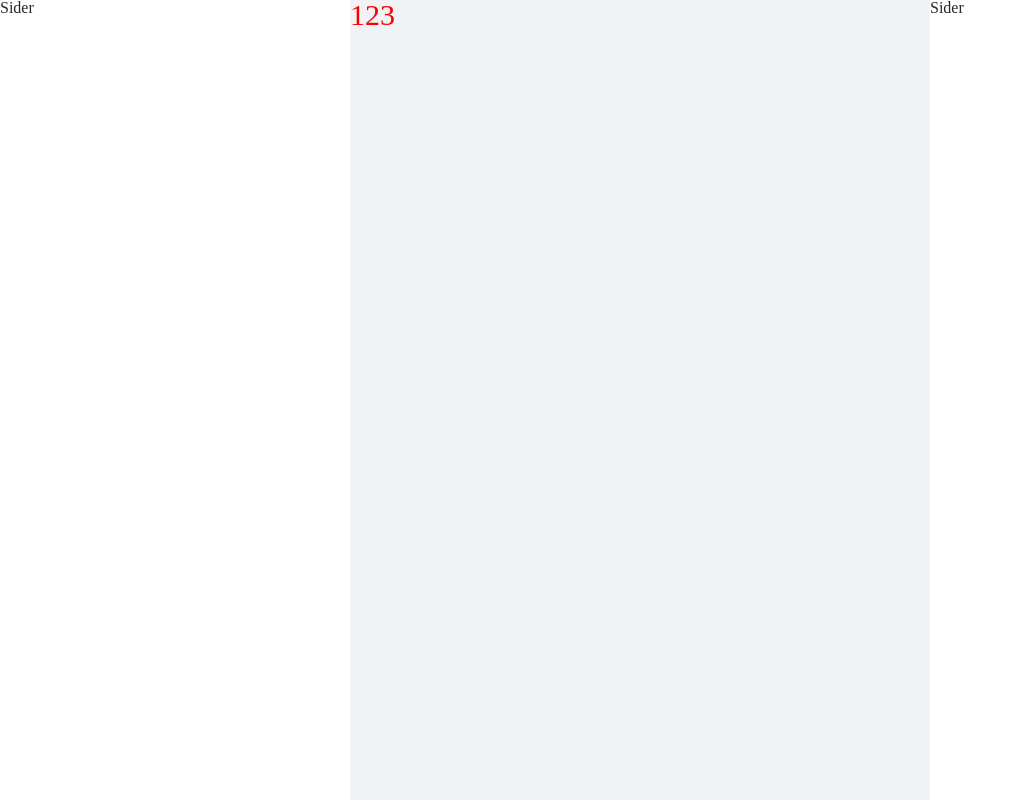
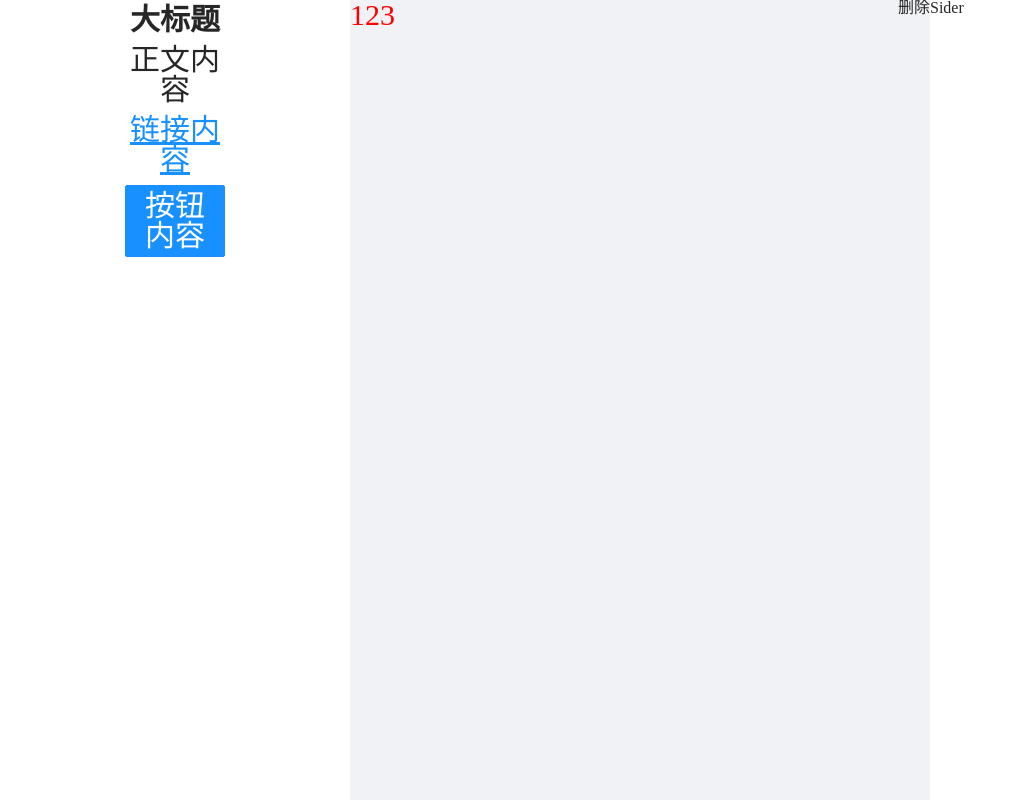
Before and after one commit to zhengwei741/h5-editer, a Vue app: page /editer in a window 1280 px wide. Shown: the whole page, without its empty margins (0-1026 px from the left). Built offline with nearby package versions, Linux system fonts and the light colour scheme.

Commit message:
新增组件列表

```diff
--- a/src/components/LText/index.vue
+++ b/src/components/LText/index.vue
@@ -1,17 +1,17 @@
 <template>
-  <component :is="tag" :style="styleProps">
+  <component :is="tag" :style="styleProps" @click="handleClick">
     {{ text }}
   </component>
 </template>
 
 <script lang="ts">
-import { defineComponent, computed } from 'vue'
-import { pick } from 'lodash-es'
+import { defineComponent } from 'vue'
 import {
   transformToComponentProps,
   TextComponentProps,
   textDefaultProps,
-} from '@/shared/defaultProps'
+} from '../../shared/defaultProps'
+import useCommonComponent from '../../hooks/useCommonComponent'
 
 const defaultProps = transformToComponentProps(TextComponentProps)
 
@@ -21,16 +21,16 @@ export default defineComponent({
       type: String,
       default: 'span',
     },
-    text: {
-      type: String,
-      default: '',
-    },
     ...defaultProps,
   },
   setup(props) {
-    const styleProps = computed(() => pick(props, textDefaultProps))
+    const { styleProps, handleClick } = useCommonComponent(
+      props,
+      textDefaultProps
+    )
     return {
       styleProps,
+      handleClick,
     }
   },
 })
--- /dev/null
+++ b/src/components/componentList/index.vue
@@ -0,0 +1,57 @@
+<template>
+  <div class="component-list">
+    <div
+      v-for="(template, index) of templates"
+      class="component-item"
+      :key="index"
+      @click="onItemClick(template)"
+    >
+      <l-tetx v-bind="template"></l-tetx>
+    </div>
+  </div>
+</template>
+
+<script lang="ts">
+import { defineComponent, computed } from 'vue'
+import { useStore } from 'vuex'
+
+import LTetx from '../LText/index.vue'
+import { defaultTextTemplates } from '@/shared/defaultTemplates'
+import { CommonDefaultProps } from '../../shared/defaultProps'
+
+import { v4 as uuidv4 } from 'uuid'
+
+export default defineComponent({
+  components: {
+    LTetx,
+  },
+  setup() {
+    const templates = computed(() => defaultTextTemplates)
+    const store = useStore()
+
+    const onItemClick = (template: Partial<CommonDefaultProps>) => {
+      store.commit('addComponent', {
+        props: template,
+        name: 'l-text',
+        id: uuidv4(),
+      })
+    }
+
+    return {
+      templates,
+      onItemClick,
+    }
+  },
+})
+</script>
+<style lang="less" scoped>
+.component-list {
+  .component-item {
+    text-align: center;
+    display: flex;
+    justify-content: center;
+    cursor: pointer;
+    padding: 5px;
+  }
+}
+</style>
--- /dev/null
+++ b/src/hooks/useCommonComponent.ts
@@ -0,0 +1,22 @@
+import { computed } from 'vue'
+import { pick } from 'lodash-es'
+import { TextComponentProps } from '../shared/defaultProps'
+
+const useCommonComponent = function (
+  props: Readonly<Partial<TextComponentProps>>,
+  picks: string[]
+) {
+  const styleProps = computed(() => pick(props, picks))
+
+  const handleClick = () => {
+    if (props.actionType === 'url' && props.url) {
+      window.location.href = props.url
+    }
+  }
+  return {
+    styleProps,
+    handleClick,
+  }
+}
+
+export default useCommonComponent
--- a/src/shared/defaultProps.ts
+++ b/src/shared/defaultProps.ts
@@ -1,58 +1,71 @@
-// export interface CommonDefaultProps {
-//   // actions
-//   actionType: string
-//   url: string
-//   // size
-//   height: string
-//   width: string
-//   paddingLeft: string
-//   paddingRight: string
-//   paddingTop: string
-//   paddingBottom: string
-//   // border type
-//   borderStyle: string
-//   borderColor: string
-//   borderWidth: string
-//   borderRadius: string
-//   // shadow and opacity
-//   boxShadow: string
-//   opacity: string
-//   // position and x,y
-//   position: string
-//   left: string
-//   top: string
-//   right: string
-// }
+export interface CommonDefaultProps {
+  // actions
+  actionType: string
+  url: string
+  // size
+  height: string
+  width: string
+  paddingLeft: string
+  paddingRight: string
+  paddingTop: string
+  paddingBottom: string
+  // border type
+  borderStyle: string
+  borderColor: string
+  borderWidth: string
+  borderRadius: string
+  // shadow and opacity
+  boxShadow: string
+  opacity: string
+  // position and x,y
+  position: string
+  left: string
+  top: string
+  right: string
+}
 
-// export interface TextComponentProps {
-//   text: string
-//   fontSize: string
-//   fontFamily: string
-//   fontWeight: string
-//   fontStyle: string
-//   textDecoration: string
-//   lineHeight: string
-//   textAlign: string
-//   color: string
-//   backgroundColor: string
-// }
+export interface TextComponentProps extends CommonDefaultProps {
+  text: string
+  fontSize: string
+  fontFamily: string
+  fontWeight: string
+  fontStyle: string
+  textDecoration: string
+  lineHeight: string
+  textAlign: string
+  color: string
+  backgroundColor: string
+}
 
 import { mapValues, without } from 'lodash-es'
 
-export const CommonDefaultProps = {
+export const CommonDefaultProps: CommonDefaultProps = {
   // actions
   actionType: '',
   url: '',
   // size
   height: '',
-  width: '300px',
-  paddingLeft: 0,
-  paddingRight: 0,
-  paddingTop: 0,
-  paddingBottom: 0,
+  width: '373px',
+  paddingLeft: '0px',
+  paddingRight: '0px',
+  paddingTop: '0px',
+  paddingBottom: '0px',
+  // border type
+  borderStyle: 'none',
+  borderColor: '#000',
+  borderWidth: '0',
+  borderRadius: '0',
+  // shadow and opacity
+  boxShadow: '0 0 0 #000000',
+  opacity: '1',
+  // position and x,y
+  position: 'relative', //  absolute
+  left: '0',
+  top: '0',
+  right: '0',
 }
 
-export const TextComponentProps = {
+export const TextComponentProps: TextComponentProps = {
   text: '',
   fontSize: '30px',
   fontFamily: '',
@@ -73,10 +86,12 @@ export const textDefaultProps = without(
   'text'
 )
 
-export const transformToComponentProps = (props: any) => {
+export const transformToComponentProps = <T extends CommonDefaultProps>(
+  props: T
+) => {
   return mapValues(props, function (item) {
     return {
-      type: item.constructor,
+      type: (item as any).constructor as StringConstructor,
       default: item,
     }
   })
--- /dev/null
+++ b/src/shared/defaultTemplates.ts
@@ -0,0 +1,42 @@
+export const defaultTextTemplates = [
+  {
+    text: '大标题',
+    fontSize: '30px',
+    fontWeight: 'bold',
+    tag: 'h2',
+    width: '100px',
+    name: 'l-text',
+  },
+  {
+    text: '正文内容',
+    tag: 'p',
+    width: '100px',
+    name: 'l-text',
+  },
+  {
+    text: '链接内容',
+    color: '#1890ff',
+    textDecoration: 'underline',
+    tag: 'p',
+    width: '100px',
+    name: 'l-text',
+  },
+  {
+    text: '按钮内容',
+    color: '#ffffff',
+    backgroundColor: '#1890ff',
+    borderWidth: '1px',
+    borderColor: '#1890ff',
+    borderStyle: 'solid',
+    borderRadius: '2px',
+    paddingLeft: '10px',
+    paddingRight: '10px',
+    paddingTop: '5px',
+    paddingBottom: '5px',
+    width: '100px',
+    tag: 'button',
+    textAlign: 'center',
+    position: 'relative',
+    name: 'l-text',
+  },
+]
--- a/src/store/editer.ts
+++ b/src/store/editer.ts
@@ -27,7 +27,14 @@ const editer: Module<EditerProps, GlobalDataProps> = {
   state: {
     components: componentsData,
   },
-  mutations: {},
+  mutations: {
+    addComponent(state, component) {
+      state.components.push(component)
+    },
+    deleteComponent(state, index) {
+      state.components.splice(index, 1)
+    },
+  },
   actions: {},
   getters: {
     getEditer(state) {
--- a/src/views/editer/index.vue
+++ b/src/views/editer/index.vue
@@ -1,17 +1,17 @@
 <template>
   <a-layout class="editer">
-    <a-layout-sider theme="light" width="350">Sider</a-layout-sider>
+    <a-layout-sider theme="light" width="350">
+      <component-list />
+    </a-layout-sider>
     <a-layout-content>
-      <!-- <div v-for="component of components" :key="component.id">
-        {{ component }}
+      <div
+        v-for="(component, index) of components"
+        :key="component.id"
+        class="component-wapper"
+      >
+        <span class="close" @click="deleteComponent(index)">删除</span>
+        <component :is="component.name" v-bind="component.props" />
       </div>
-      <l-text tag="span" text="123"></l-text> -->
-      <component
-        v-for="component of components"
-        :key="component.id"
-        :is="component.name"
-        v-bind="component.props"
-      ></component>
     </a-layout-content>
     <a-layout-sider theme="light" width="350">Sider</a-layout-sider>
   </a-layout>
@@ -23,18 +23,25 @@ import { useStore } from 'vuex'
 import { GlobalDataProps } from '@/store/index'
 
 import LText from '@/components/LText/index.vue'
+import ComponentList from '@/components/componentList/index.vue'
 
 export default defineComponent({
   components: {
     LText,
+    ComponentList,
   },
   setup() {
     const store = useStore<GlobalDataProps>()
 
     const components = computed(() => store.state.editer.components)
 
+    const deleteComponent = (index: number) => {
+      store.commit('deleteComponent', index)
+    }
+
     return {
       components,
+      deleteComponent,
     }
   },
 })
@@ -43,5 +50,13 @@ export default defineComponent({
 <style lang="less" scoped>
 .editer {
   height: 100%;
+  .component-wapper {
+    position: relative;
+    .close {
+      position: absolute;
+      top: 0;
+      right: 0;
+    }
+  }
 }
 </style>
```
Also changed, not shown: .eslintrc.js.
